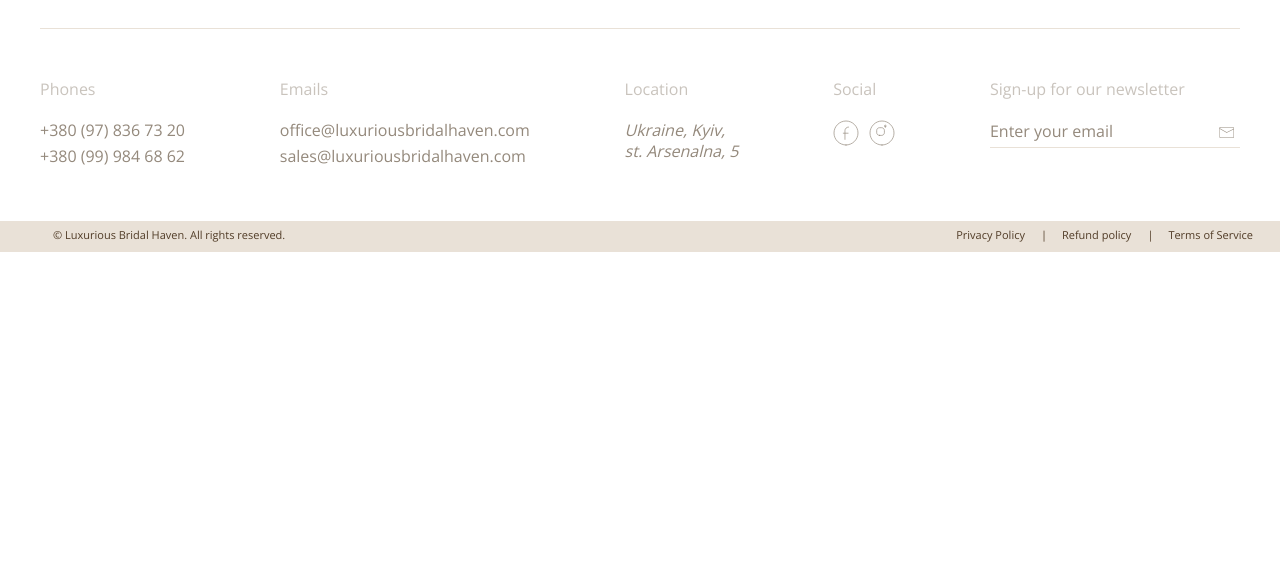
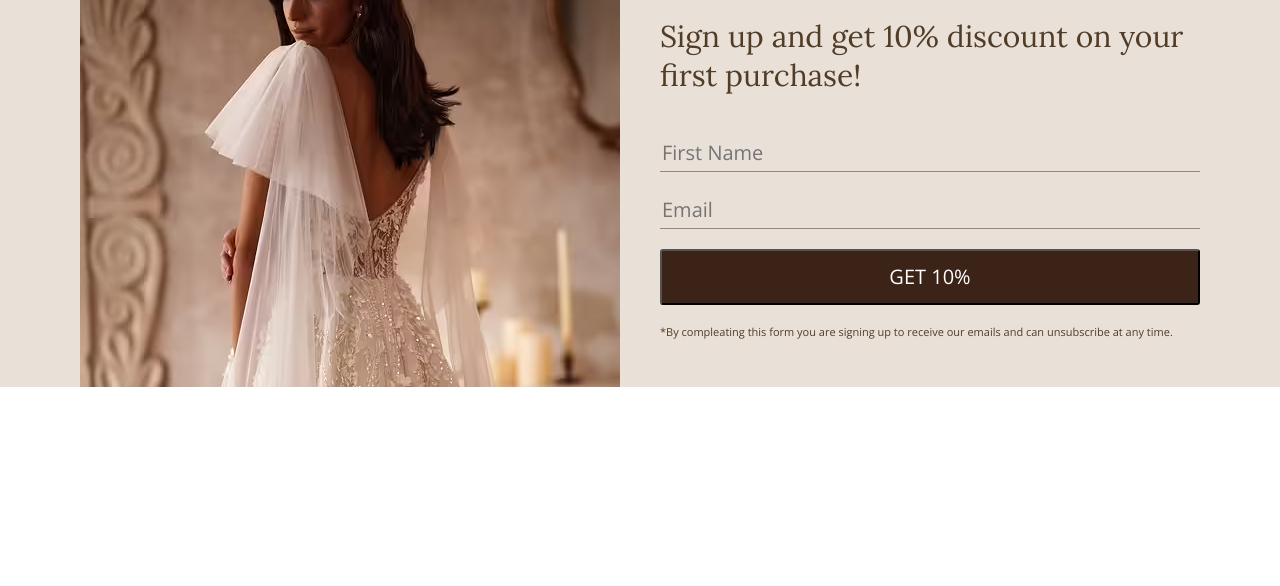
Before and after one commit to ElizabethBlock/bridal-haven, a website: page app/pages/index.html in a window 1280 px wide. Shown: the part 1941-2527 px from the top of the page. Before the commit the page ends 2193 px from the top, so only its background shows below. Drawn offline with nearby package versions, Linux system fonts and the light colour scheme; files that its build step writes are made by us from their sources; files whose address does not match are found by name.

Commit message:
added section  join up

```diff
--- /dev/null
+++ b/app/components/join-us.html
@@ -0,0 +1,22 @@
+<section class="join-us">
+   <div class="container">
+      <div class="join-us__inner">
+         <picture>
+            <source srcset='images/join-us-img.avif' type='image/avif'>
+            <source srcset='images/join-us-img.webp' type='image/webp'>
+            <img class="join-us__img" src='images/join-us-img.jpg' alt='Alt text'>
+         </picture>
+         <div class="join-us__box">
+            <h2 class="join-us__title">Join us</h2>
+            <p class="join-us__text">Sign up and get 10% discount on your first purchase!</p>
+            <form class="join-us__form" action="">
+               <input class="join-us__input" type="text" placeholder="First Name">
+               <input class="join-us__input" type="email" placeholder="Email">
+               <button class="join-us__btn" type="submit">get 10%</button>
+            </form>
+            <p class="join-us__form-caption">*By compleating this form you are signing up to receive our emails and can
+               unsubscribe at any time.</p>
+         </div>
+      </div>
+   </div>
+</section>
--- a/app/scss/style.scss
+++ b/app/scss/style.scss
@@ -136,7 +136,6 @@ body {
       padding: 10px 65px;
       border: 1px solid vars.$bg-primary;
       align-self: start;
-      margin-top: 70px;
    }
 
    &__img {
@@ -164,6 +163,74 @@ body {
       color: vars.$color-text-muted;
    }
 }
+
+
+.join-us {
+
+   background-color: vars.$bg-primary;
+
+   &__inner {
+      display: flex;
+      margin-bottom: 150px;
+      padding: 0 40px;
+      gap: 40px;
+   }
+
+   &__img {
+      max-width: 540px;
+   }
+
+   &__box {
+      padding-top: 40px;
+   }
+
+   &__title {
+      font-size: 45px;
+      margin-bottom: 20px;
+      @extend %lora-400;
+   }
+
+   &__text {
+      @extend %lora-400;
+      margin-bottom: 40px;
+      font-size: 30px;
+      color: vars.$color-primary;
+   }
+
+   &__form {
+      display: flex;
+      flex-direction: column;
+   }
+
+   &__input {
+      background-color: transparent;
+      color: vars.$color-text-muted;
+      border: none;
+      border-bottom: 1px solid vars.$color-text-muted;
+      margin-bottom: 20px;
+      height: 37px;
+      @extend %opensans-400;
+   }
+
+   &__btn {
+      background-color: vars.$color-accent;
+      color: #fff;
+      text-transform: uppercase;
+      padding: 13px 0;
+      border-radius: 3px;
+      margin-bottom: 20px;
+      cursor: pointer;
+   }
+
+   &__form-caption {
+      color: vars.$color-primary;
+      font-size: 11px;
+      line-height: 1.3;
+   }
+
+}
+
+
 
 .footer {
    font-size: 16px;
```
Also changed, not shown: app/pages/index.html (+1 -1 lines), app/images/join-us-img.avif (added), app/images/join-us-img.jpg (added), app/images/join-us-img.webp (added), app/images/src/join-us-img.jpg (added).
